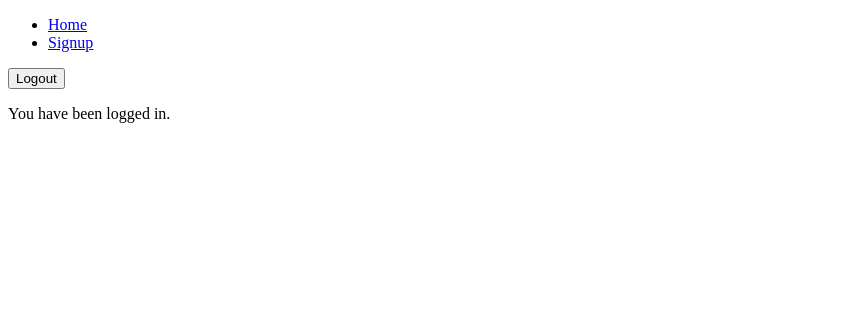
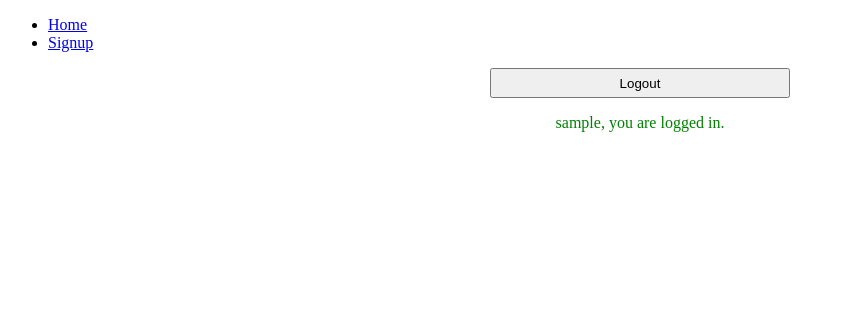
Before and after one commit to BrettMcGregor/master-php-website, a PHP site: page / in a window 1280 px wide. Shown: the top 312 px of the page, without its empty margins (0-845 px from the left). Run offline with PHP 8.4, Linux system fonts and the light colour scheme; the visitor is signed in with stand-in values (Sample User, id 1).

Commit message:
tweaks to signin success message on redirect

```diff
--- a/includes/signup.inc.php
+++ b/includes/signup.inc.php
@@ -15,17 +15,17 @@ if (isset($_POST['submit'])) {
     // check all fields contain data
     if (empty($first) || empty($last) || empty($email) || empty($uid) || empty($pwd)) {
         // if any empty field, redirect to index
-        header("Location: signup.php?signup=empty");
+        header("Location: ../signup.php?signup=empty");
         exit();
         } else {
             // Check input characters are valid
             if (!preg_match("/^[a-zA-Z]*$/", $first) || !preg_match("/^[a-zA-Z]*$/", $last)) {
-            header("Location: signup.php?signup=char&first=$first&last=$last&email=$email&uid=$uid");
+            header("Location: ../signup.php?signup=char&first=$first&last=$last&email=$email&uid=$uid");
             exit();
             } else {
             // validate email, if not valid then redirect with error
                 if (!filter_var($email, FILTER_VALIDATE_EMAIL)) {
-                    header("Location: signup.php?signup=invalid-email&first=$first&last=$last&uid=$uid");
+                    header("Location: ../signup.php?signup=invalid-email&first=$first&last=$last&uid=$uid");
                     exit();
                 } else {
                     // check username not already taken
--- a/includes/style.css
+++ b/includes/style.css
@@ -0,0 +1,32 @@
+h2 {
+    text-align: center;
+}
+
+form {
+    margin: 0 auto;
+    width: 300px;
+}
+
+form input {
+    margin-bottom: 10px;
+    padding: 0 3%;
+    width: 94%;
+    height: 30px;
+}
+
+form button {
+    width: 100%;
+    height: 30px;
+}
+
+p {
+    text-align: center;
+}
+
+.error {
+    color: red;
+}
+
+.success {
+    color: green;
+}
--- a/index.php
+++ b/index.php
@@ -12,7 +12,7 @@ if (isset($_SESSION['u_id'])) {
     echo
     '<form action="includes/logout.inc.php" method="POST">
     <button type="submit" name="submit">Logout</button>';
-    echo "<p class='success'>You have been logged in.</p>";
+    echo "<p class='success'>".$_SESSION['u_first'].", you are logged in.</p>";
 } else {
     echo '
     <form action="includes/login.inc.php" method="POST">
@@ -27,7 +27,17 @@ if (isset($_SESSION['u_id'])) {
 
 
 if (!isset($_GET['login'])) {
-    exit();
+    if (!isset($_GET['signup'])) {
+        exit();
+    } else {
+        $signupCheck = $_GET['signup'];
+
+        if ($signupCheck == "success") {
+            echo "<p class='success'>You have been signed up! Please Login.</p>";
+            exit();
+        }
+    }
+
 } else {
     $loginCheck = $_GET['login'];
 
@@ -40,16 +50,9 @@ if (!isset($_GET['login'])) {
     }
 }
 
-if (!isset($_GET['signup'])) {
-    exit();
-} else {
-    $signupCheck = $_GET['signup'];
 
-    if ($signupCheck == "success") {
-        echo "<p class='success'>You have been signed up! Please Login.</p>";
-        exit();
-    }
-}
+
+
 
 ?>
 </div>
```
